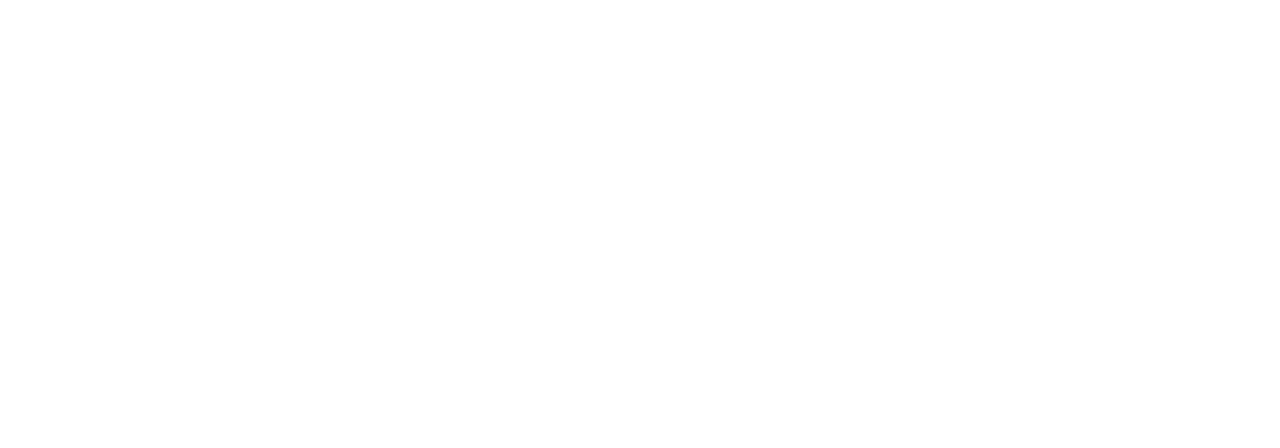
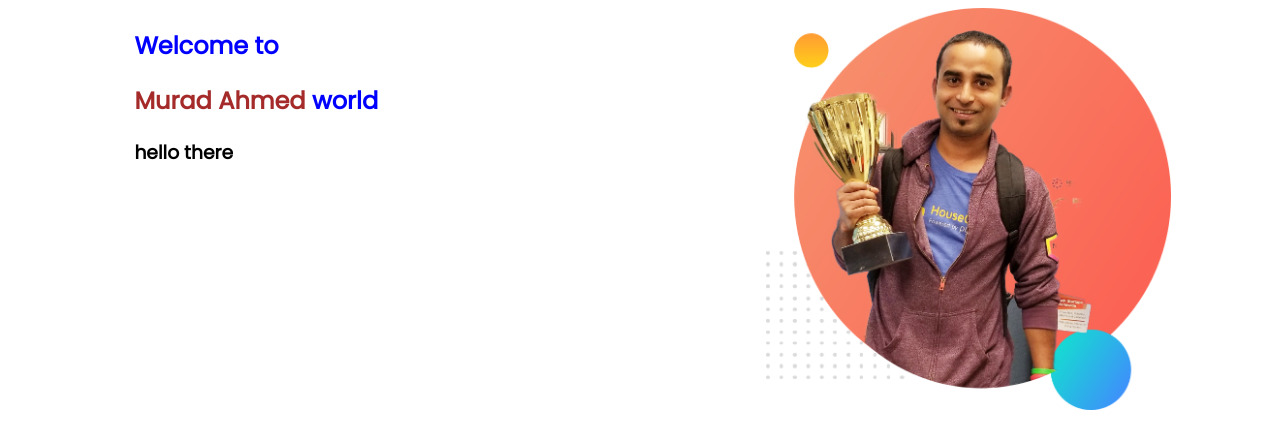
Before and after one commit to MuradNoor/developer-portfolio, a plain HTML site: page index.html in a window 1280 px wide. Drawn offline with Linux system fonts and the light colour scheme.

Commit message:
initial commit

```diff
--- a/index.html
+++ b/index.html
@@ -4,10 +4,16 @@
     <meta charset="UTF-8">
     <meta http-equiv="X-UA-Compatible" content="IE=edge">
     <meta name="viewport" content="width=device-width, initial-scale=1.0">
-    <title>Document</title>
+    <title>Developer Portfolio</title>
+    <link rel="preconnect" href="https://fonts.googleapis.com">
+    <link rel="preconnect" href="https://fonts.gstatic.com" crossorigin>
+    <link href="https://fonts.googleapis.com/css2?family=Poppins&display=swap" rel="stylesheet">
     <link rel="stylesheet" href="style.css">
 </head>
 <body>
-
+   <section> <div class="half-width"><h1>Welcome to</h1>
+    <h1><span class="noor">Murad Ahmed</span> world</h1>
+    <h3>hello there</h3></div>
+<div class="half-width"><img src="images/jhankar.png" alt=""></div></section>
 </body>
 </html>
--- a/style.css
+++ b/style.css
@@ -0,0 +1,19 @@
+h1{
+    color: blue;
+}
+body{
+    font-family: 'Poppins', sans-serif;
+}
+.noor{
+    color: brown;
+}
+section{
+    display: flex;
+}
+.half-width{
+    width: 50%;
+    padding-left: 10%;
+}
+.half-width img{
+    width: 80%;
+}
```
Also changed, not shown: images/dream-bg.png (added), images/exp-bg.png (added), images/jhankar.png (added), images/jhankar2.png (added), images/my-bg.png (added), images/my-bg2.png (added), images/top-banner.png (added), 7 other files.
